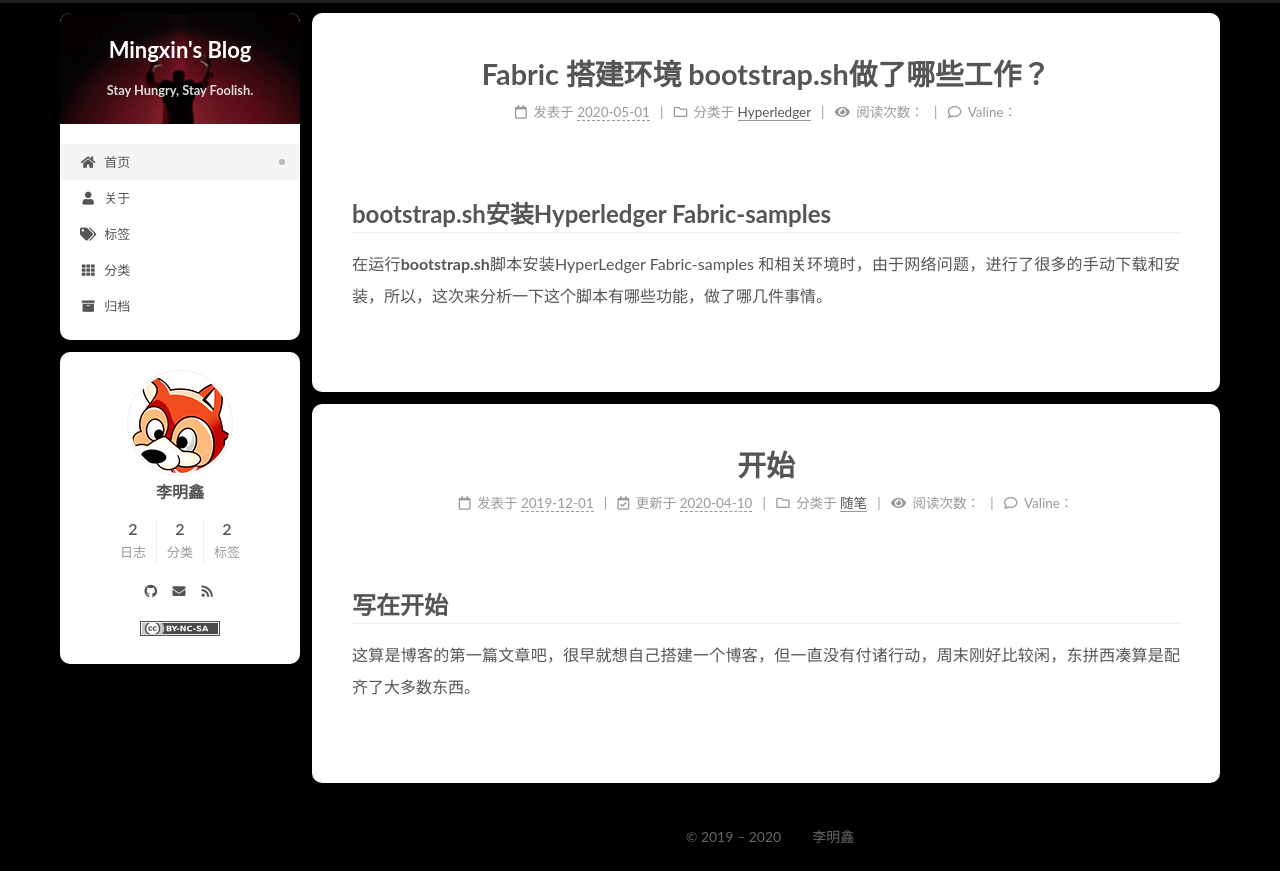
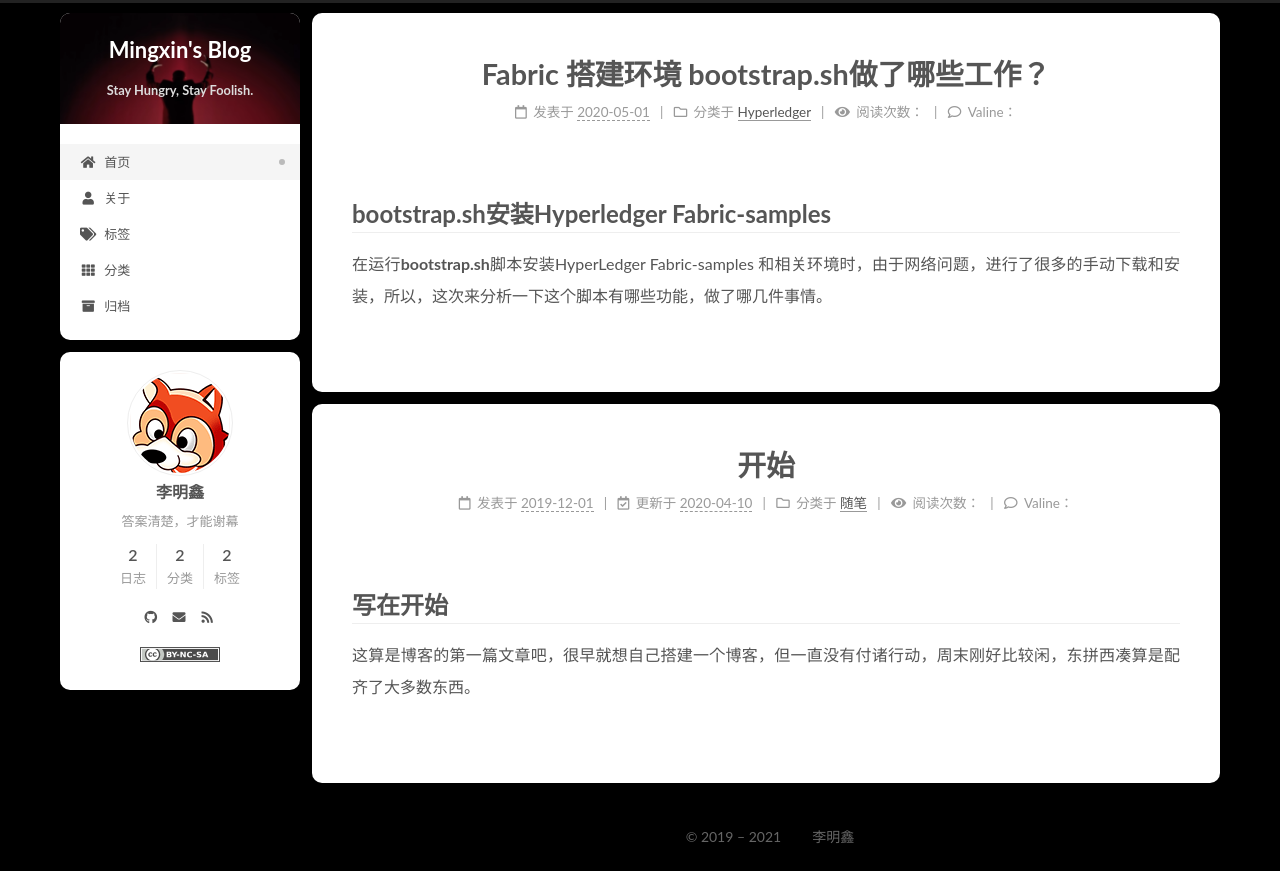
Before and after one commit to Chasecheese/Chasecheese.github.io, a plain HTML site: page index.html in a window 1280 px wide. Drawn offline with Linux system fonts and the light colour scheme.

Commit message:
Site updated: 2021-01-01 10:29:58

```diff
--- a/index.html
+++ b/index.html
@@ -20,10 +20,12 @@
     var CONFIG = {"hostname":"example.com","root":"/","scheme":"Gemini","version":"7.8.0","exturl":false,"sidebar":{"position":"left","display":"post","padding":18,"offset":12,"onmobile":false},"copycode":{"enable":false,"show_result":false,"style":null},"back2top":{"enable":true,"sidebar":false,"scrollpercent":false},"bookmark":{"enable":false,"color":"#222","save":"auto"},"fancybox":false,"mediumzoom":false,"lazyload":false,"pangu":false,"comments":{"style":"tabs","active":null,"storage":true,"lazyload":false,"nav":null},"algolia":{"hits":{"per_page":10},"labels":{"input_placeholder":"Search for Posts","hits_empty":"We didn't find any results for the search: ${query}","hits_stats":"${hits} results found in ${time} ms"}},"localsearch":{"enable":false,"trigger":"auto","top_n_per_article":1,"unescape":false,"preload":false},"motion":{"enable":true,"async":false,"transition":{"post_block":"fadeIn","post_header":"slideDownIn","post_body":"slideDownIn","coll_header":"slideLeftIn","sidebar":"slideUpIn"}}};
   </script>
 
-  <meta property="og:type" content="website">
+  <meta name="description" content="答案清楚，才能谢幕">
+<meta property="og:type" content="website">
 <meta property="og:title" content="Mingxin&#39;s Blog">
 <meta property="og:url" content="http://example.com/index.html">
 <meta property="og:site_name" content="Mingxin&#39;s Blog">
+<meta property="og:description" content="答案清楚，才能谢幕">
 <meta property="og:locale">
 <meta property="article:author" content="李明鑫">
 <meta name="twitter:card" content="summary">
@@ -166,7 +168,7 @@
     <span hidden itemprop="author" itemscope itemtype="http://schema.org/Person">
       <meta itemprop="image" content="/images/fox.png">
       <meta itemprop="name" content="李明鑫">
-      <meta itemprop="description" content="">
+      <meta itemprop="description" content="答案清楚，才能谢幕">
     </span>
 
     <span hidden itemprop="publisher" itemscope itemtype="http://schema.org/Organization">
@@ -257,7 +259,7 @@
     <span hidden itemprop="author" itemscope itemtype="http://schema.org/Person">
       <meta itemprop="image" content="/images/fox.png">
       <meta itemprop="name" content="李明鑫">
-      <meta itemprop="description" content="">
+      <meta itemprop="description" content="答案清楚，才能谢幕">
     </span>
 
     <span hidden itemprop="publisher" itemscope itemtype="http://schema.org/Organization">
@@ -406,7 +408,7 @@
     <img class="site-author-image" itemprop="image" alt="李明鑫"
       src="/images/fox.png">
   <p class="site-author-name" itemprop="name">李明鑫</p>
-  <div class="site-description" itemprop="description"></div>
+  <div class="site-description" itemprop="description">答案清楚，才能谢幕</div>
 </div>
 <div class="site-state-wrap motion-element">
   <nav class="site-state">
@@ -467,7 +469,7 @@
 <div class="copyright">
 
   &copy; 2019 –
-  <span itemprop="copyrightYear">2020</span>
+  <span itemprop="copyrightYear">2021</span>
   <span class="with-love">
     <i class="fas fa-pencil-alt"></i>
   </span>
```
Also changed, not shown: 2019/12/01/start/index.html (+3 -3 lines), 2020/05/01/fabric_bootstrap.sh/index.html (+3 -3 lines), about/index.html (+2 -2 lines), archives/2019/12/index.html (+5 -3 lines), archives/2019/index.html (+5 -3 lines), archives/2020/05/index.html (+5 -3 lines), archives/2020/index.html (+5 -3 lines), archives/index.html (+5 -3 lines), categories/Hyperledger/index.html (+5 -3 lines), categories/index.html (+5 -3 lines), categories/随笔/index.html (+5 -3 lines), tags/Hyperledger/index.html (+5 -3 lines), tags/index.html (+5 -3 lines), tags/start/index.html (+5 -3 lines).
